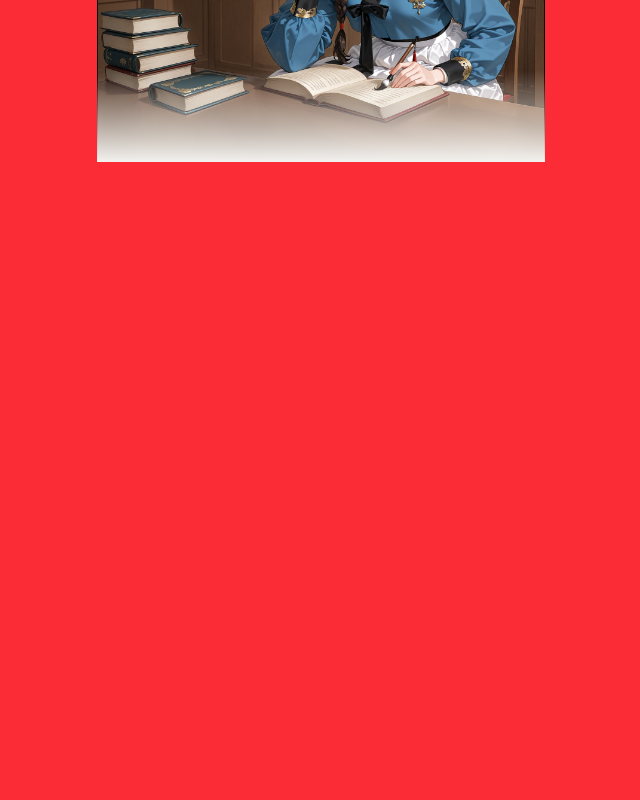
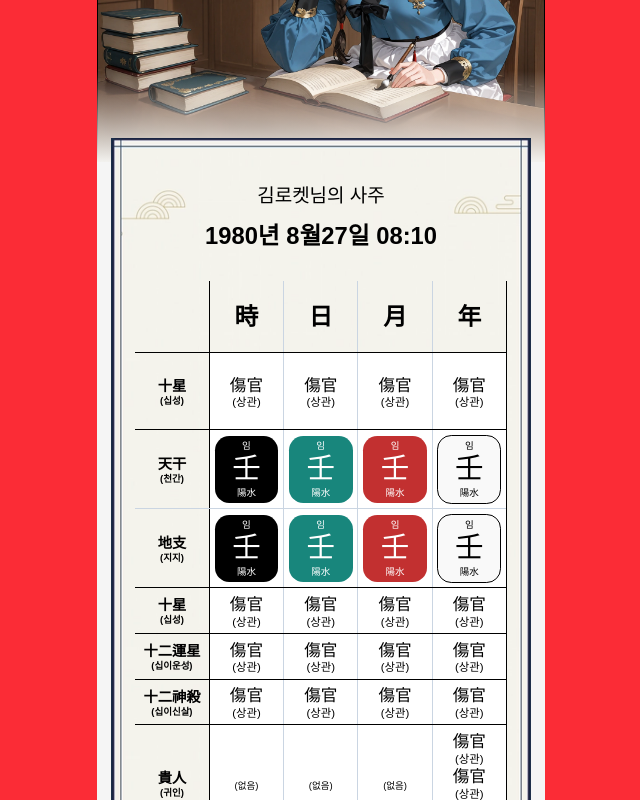
Before and after one commit to khil94/rocket-ai, a Next.js app: page / in a window 1280 px wide. Shown: the part 1520-2320 px from the top of the page, without its empty margins (319-959 px from the left). Before the commit the page ends 1682 px from the top, so only its background shows below. Built offline with nearby package versions, Linux system fonts and the light colour scheme.

Commit message:
feat : fourth section
- 사주 관련 컴포넌트 제작

```diff
--- a/src/app/global.css
+++ b/src/app/global.css
@@ -11,6 +11,7 @@
 
 html {
   font-size: clamp(0px, calc(var(--font-base) * var(--fluid-scale)), 19px);
+  line-height: 1;
 }
 
 @theme inline {
--- a/src/app/page.tsx
+++ b/src/app/page.tsx
@@ -1,4 +1,5 @@
 import FirstSection from "@/sections/firstSection";
+import FourthSection from "@/sections/fourthSection";
 import SecondSection from "@/sections/secondSection";
 import ThirdSection from "@/sections/thirdSection";
 
@@ -8,6 +9,7 @@ export default function Home() {
       <FirstSection />
       <SecondSection />
       <ThirdSection />
+      <FourthSection />
     </div>
   );
 }
--- /dev/null
+++ b/src/components/sajuComp.tsx
@@ -0,0 +1,19 @@
+import { SajuItem } from "@/constants/saju";
+
+interface props {
+  item: SajuItem;
+}
+
+export default function SajuComp({ item }: props) {
+  const compColor =
+    item.color === "bg-light-white"
+      ? "text-black border border-black"
+      : "text-white";
+  return (
+    <div className={`${item.color} p-1 flex flex-col rounded-xl ${compColor}`}>
+      <p className="text-[0.5rem]">{item.sub}</p>
+      <span className="text-2xl">{item.main}</span>
+      <span className="text-[0.5rem]">{item.sub2}</span>
+    </div>
+  );
+}
--- /dev/null
+++ b/src/components/sajuRows.tsx
@@ -0,0 +1,41 @@
+import { SajuItem } from "@/constants/saju";
+import { ReactNode } from "react";
+import SajuComp from "./sajuComp";
+import SajuText from "./sajuText";
+
+interface props {
+  data: SajuItem[];
+  className?: string;
+}
+
+export default function SajuRows({ className, data }: props) {
+  const Wrapper = ({ children }: { children: ReactNode }) => {
+    return (
+      <td
+        className={`border p-1 border-slate-300 border-b-black bg-white ${className}`}
+      >
+        {children}
+      </td>
+    );
+  };
+
+  if (!data.length) {
+    return (
+      <Wrapper>
+        <span className="text-[0.5rem]">{"(없음)"}</span>
+      </Wrapper>
+    );
+  }
+
+  return (
+    <Wrapper>
+      {data.map((tt, tti) =>
+        tt.type === "text" ? (
+          <SajuText key={tt.main + tti} item={tt} />
+        ) : (
+          <SajuComp key={tt.main + tti} item={tt} />
+        )
+      )}
+    </Wrapper>
+  );
+}
--- /dev/null
+++ b/src/components/sajuTable.tsx
@@ -0,0 +1,65 @@
+import { SAJU_COL_LIST, SajuData } from "@/constants/saju";
+import SajuRows from "./sajuRows";
+
+interface props {
+  data: SajuData;
+}
+
+export default function SajuTable({ data }: props) {
+  return (
+    <table className="table-fixed w-full h-full text-center border-collapse break-words">
+      <thead className="">
+        <tr>
+          <th className="border-b"></th>
+          {SAJU_COL_LIST.map((v, i) => (
+            <th
+              key={v + i}
+              className={`text-xl p-4 border-t-0 border border-slate-300 border-b-black
+                ${
+                  i === 0
+                    ? "border-l-black"
+                    : i === SAJU_COL_LIST.length - 1
+                    ? "border-r-black"
+                    : ""
+                }
+                `}
+            >
+              {v}
+            </th>
+          ))}
+        </tr>
+      </thead>
+      <tbody>
+        {data.rows.map((v, i) => {
+          return (
+            <tr key={"saju-rows-" + v.label + i}>
+              <th
+                scope="row"
+                className={`py-1.5 h-full border-l-0 border-r border-b bg-none
+                  ${i === 1 && "border-b-slate-300"}
+                  `}
+              >
+                <div className="flex flex-col">
+                  <span className="text-xs">{v.label}</span>
+                  <span className="text-[0.5rem]">{`(${v.subLabel})`}</span>
+                </div>
+              </th>
+              {v.data.map((t, ti) => {
+                return (
+                  <SajuRows
+                    className={`
+                  ${ti === v.data.length - 1 && "border-r-black"}
+                  ${i === 1 && "border-b-0"}
+                  `}
+                    key={t.items.length + ti}
+                    data={t.items}
+                  />
+                );
+              })}
+            </tr>
+          );
+        })}
+      </tbody>
+    </table>
+  );
+}
--- /dev/null
+++ b/src/components/sajuText.tsx
@@ -0,0 +1,14 @@
+import { SajuItem } from "@/constants/saju";
+
+interface props {
+  item: SajuItem;
+}
+
+export default function SajuText({ item }: props) {
+  return (
+    <div className="flex flex-col">
+      <span className="text-sm">{item.main}</span>
+      <span className="text-[0.6rem]">{`(${item.sub})`}</span>
+    </div>
+  );
+}
--- /dev/null
+++ b/src/constants/saju.ts
@@ -0,0 +1,222 @@
+export const SAJU_COL_LIST = ["時", "日", "月", "年"];
+
+export interface SajuItem {
+  type: "text" | "comp";
+  main: string;
+  sub?: string;
+  sub2?: string;
+  color?: "bg-cyan" | "bg-red" | "bg-black" | "bg-light-white";
+}
+
+export interface SajuCell {
+  items: SajuItem[];
+}
+
+export interface SajuRow {
+  label: string;
+  subLabel: string;
+  data: SajuCell[];
+}
+
+export interface SajuData {
+  rows: SajuRow[];
+}
+
+export const SAJU_DATA: SajuData = {
+  rows: [
+    {
+      label: "十星",
+      subLabel: "십성",
+      data: [
+        {
+          items: [{ type: "text", main: "傷官", sub: "상관" }],
+        },
+        {
+          items: [{ type: "text", main: "傷官", sub: "상관" }],
+        },
+        {
+          items: [{ type: "text", main: "傷官", sub: "상관" }],
+        },
+        {
+          items: [{ type: "text", main: "傷官", sub: "상관" }],
+        },
+      ],
+    },
+    {
+      label: "天干",
+      subLabel: "천간",
+      data: [
+        {
+          items: [
+            {
+              type: "comp",
+              main: "壬",
+              sub: "임",
+              color: "bg-black",
+              sub2: "陽水",
+            },
+          ],
+        },
+        {
+          items: [
+            {
+              type: "comp",
+              main: "壬",
+              sub: "임",
+              color: "bg-cyan",
+              sub2: "陽水",
+            },
+          ],
+        },
+        {
+          items: [
+            {
+              type: "comp",
+              main: "壬",
+              sub: "임",
+              color: "bg-red",
+              sub2: "陽水",
+            },
+          ],
+        },
+        {
+          items: [
+            {
+              type: "comp",
+              main: "壬",
+              sub: "임",
+              color: "bg-light-white",
+              sub2: "陽水",
+            },
+          ],
+        },
+      ],
+    },
+    {
+      label: "地支",
+      subLabel: "지지",
+      data: [
+        {
+          items: [
+            {
+              type: "comp",
+              main: "壬",
+              sub: "임",
+              color: "bg-black",
+              sub2: "陽水",
+            },
+          ],
+        },
+        {
+          items: [
+            {
+              type: "comp",
+              main: "壬",
+              sub: "임",
+              color: "bg-cyan",
+              sub2: "陽水",
+            },
+          ],
+        },
+        {
+          items: [
+            {
+              type: "comp",
+              main: "壬",
+              sub: "임",
+              color: "bg-red",
+              sub2: "陽水",
+            },
+          ],
+        },
+        {
+          items: [
+            {
+              type: "comp",
+              main: "壬",
+              sub: "임",
+              color: "bg-light-white",
+              sub2: "陽水",
+            },
+          ],
+        },
+      ],
+    },
+    {
+      label: "十星",
+      subLabel: "십성",
+      data: [
+        {
+          items: [{ type: "text", main: "傷官", sub: "상관" }],
+        },
+        {
+          items: [{ type: "text", main: "傷官", sub: "상관" }],
+        },
+        {
+          items: [{ type: "text", main: "傷官", sub: "상관" }],
+        },
+        {
+          items: [{ type: "text", main: "傷官", sub: "상관" }],
+        },
+      ],
+    },
+    {
+      label: "十二運星",
+      subLabel: "십이운성",
+      data: [
+        {
+          items: [{ type: "text", main: "傷官", sub: "상관" }],
+        },
+        {
+          items: [{ type: "text", main: "傷官", sub: "상관" }],
+        },
+        {
+          items: [{ type: "text", main: "傷官", sub: "상관" }],
+        },
+        {
+          items: [{ type: "text", main: "傷官", sub: "상관" }],
+        },
+      ],
+    },
+    {
+      label: "十二神殺",
+      subLabel: "십이신살",
+      data: [
+        {
+          items: [{ type: "text", main: "傷官", sub: "상관" }],
+        },
+        {
+          items: [{ type: "text", main: "傷官", sub: "상관" }],
+        },
+        {
+          items: [{ type: "text", main: "傷官", sub: "상관" }],
+        },
+        {
+          items: [{ type: "text", main: "傷官", sub: "상관" }],
+        },
+      ],
+    },
+    {
+      label: "貴人",
+      subLabel: "귀인",
+      data: [
+        {
+          items: [],
+        },
+        {
+          items: [],
+        },
+        {
+          items: [],
+        },
+        {
+          items: [
+            { type: "text", main: "傷官", sub: "상관" },
+            { type: "text", main: "傷官", sub: "상관" },
+            { type: "text", main: "傷官", sub: "상관" },
+          ],
+        },
+      ],
+    },
+  ],
+};
--- /dev/null
+++ b/src/sections/fourthSection.tsx
@@ -0,0 +1,24 @@
+import SajuTable from "@/components/sajuTable";
+import { SAJU_DATA } from "@/constants/saju";
+
+export default function FourthSection() {
+  const userName = "김로켓";
+  const userBirthDay = "1980년 8월27일 08:10";
+  return (
+    <section className="px-3 pb-20 -mt-15">
+      <div
+        className="relative w-full h-[39rem] pt-10 px-5 pb-8
+      gap-6 flex flex-col bg-center bg-no-repeat bg-cover
+      bg-[url(/saju-wrapper.webp)]"
+      >
+        <div className="flex flex-col gap-3 items-center">
+          <h2>{`${userName}님의 사주`}</h2>
+          <h2 className="font-bold text-xl">{`${userBirthDay}`}</h2>
+        </div>
+        <div className="h-full flex items-center justify-center">
+          <SajuTable data={SAJU_DATA} />
+        </div>
+      </div>
+    </section>
+  );
+}
```
Also changed, not shown: public/saju-wrapper.webp (added).
